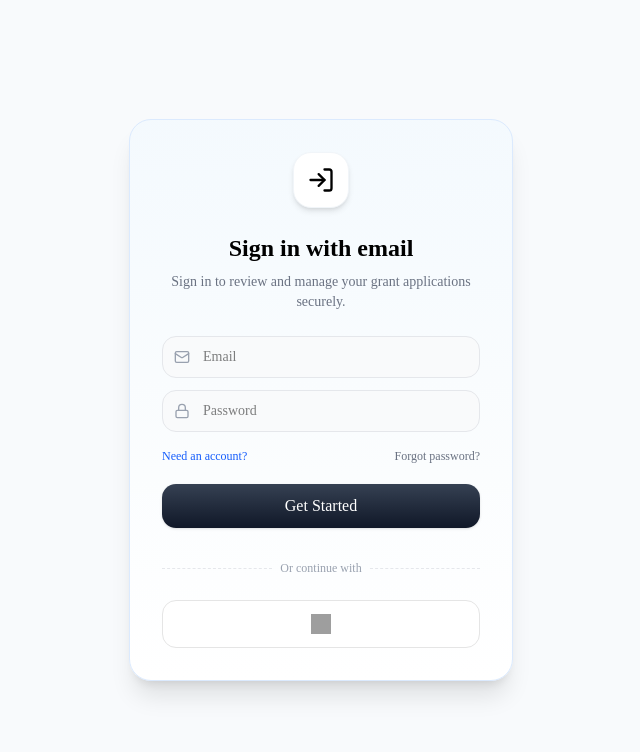
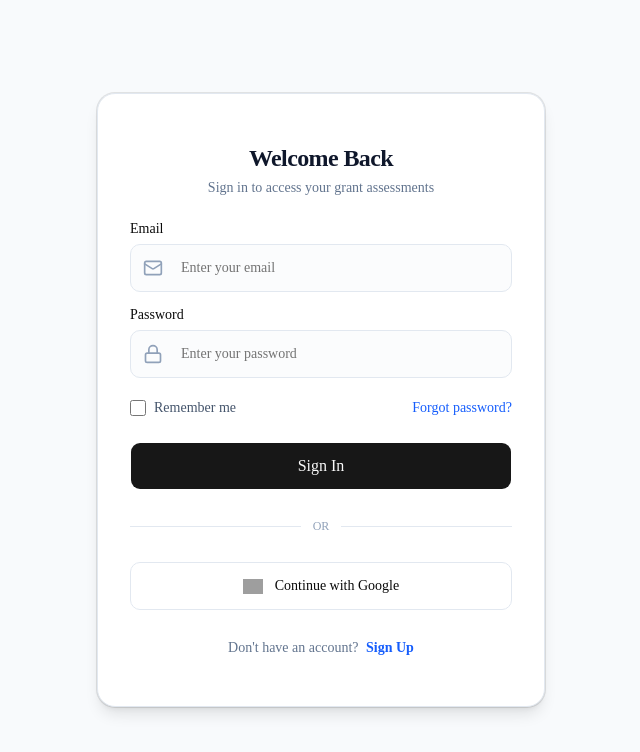
Before and after one commit to prakharsingh-74/Aggroso-Assg, a Next.js app: page /login in a window 1280 px wide. Shown: the top 752 px of the page, without its empty margins (319-959 px from the left). Built offline with nearby package versions, Linux system fonts and the light colour scheme; grey boxes are pictures that could not be loaded.

Commit message:
refactore login page

```diff
--- a/src/app/login/page.tsx
+++ b/src/app/login/page.tsx
@@ -1,16 +1,22 @@
 'use client';
 
 import { useState } from 'react';
+import Image from 'next/image';
 import { signIn, signUp, signInWithGoogle } from './actions';
-import { LogIn, Lock, Mail, AlertCircle, CheckCircle2, User } from 'lucide-react';
+import { Button } from '@/components/ui/button';
+import { Input } from '@/components/ui/input';
+import { Label } from '@/components/ui/label';
+import { Checkbox } from '@/components/ui/checkbox';
+import { Card, CardContent } from '@/components/ui/card';
+import { Mail, Lock, AlertCircle, CheckCircle2, Loader2 } from 'lucide-react';
 
-export default function AuthPage() {
+export default function SignInForm() {
   const [error, setError] = useState<string | null>(null);
   const [success, setSuccess] = useState<string | null>(null);
   const [loading, setLoading] = useState(false);
   const [isLogin, setIsLogin] = useState(true);
 
-  async function onSubmit(event: React.FormEvent<HTMLFormElement>, action: typeof signIn | typeof signUp | typeof signInWithGoogle) {
+  async function handlePasswordSubmit(event: React.FormEvent<HTMLFormElement>) {
     event.preventDefault();
     setLoading(true);
     setError(null);
@@ -18,6 +24,7 @@ export default function AuthPage() {
 
     const formData = new FormData(event.currentTarget);
     try {
+      const action = isLogin ? signIn : signUp;
       const result = await action(formData);
       if (result && 'error' in result && result.error) {
         setError(result.error as string);
@@ -34,118 +41,155 @@ export default function AuthPage() {
     }
   }
 
+  async function handleGoogleSubmit(event: React.FormEvent<HTMLFormElement>) {
+    event.preventDefault();
+    setLoading(true);
+    setError(null);
+    try {
+      const result = await signInWithGoogle();
+      if (result && 'error' in result && result.error) {
+        setError(result.error as string);
+      }
+    } catch (err: any) {
+      if (err.message === 'NEXT_REDIRECT') {
+        throw err;
+      }
+      setError(err.message || 'An unexpected error occurred');
+    } finally {
+      setLoading(false);
+    }
+  }
+
   return (
-    <div className="min-h-screen w-full flex items-center justify-center bg-slate-50 p-4 z-1">
-      <div className="w-full max-w-sm bg-gradient-to-b from-sky-50/50 to-white rounded-3xl shadow-xl p-8 flex flex-col items-center border border-blue-100 text-black">
-        <div className="flex items-center justify-center w-14 h-14 rounded-2xl bg-white mb-6 shadow-md border border-slate-100">
-          <LogIn className="w-7 h-7 text-black" />
+    <div className="min-h-screen w-full flex items-center justify-center bg-slate-50 p-4">
+      <Card className="w-full max-w-md rounded-2xl shadow-lg border border-slate-200 bg-white">
+        <CardContent className="p-8 flex flex-col gap-6">
+          <div className="text-center space-y-1">
+            <h1 className="text-2xl font-bold tracking-tight text-slate-900">
+              {isLogin ? 'Welcome Back' : 'Create Account'}
+            </h1>
+            <p className="text-sm text-slate-500">
+              {isLogin ? 'Sign in to access your grant assessments' : 'Register to get started with Aggroso'}
+            </p>
           </div>
-        <h2 className="text-2xl font-semibold mb-2 text-center">
-          {isLogin ? "Sign in with email" : "Create an account"}
-        </h2>
-        <p className="text-gray-500 text-sm mb-6 text-center">
-          {isLogin
-            ? "Sign in to review and manage your grant applications securely."
-            : "Register a new account to start reviewing applications."}
-        </p>
 
           {error && (
-          <div className="w-full mb-4 p-3 rounded-xl bg-red-50 text-red-800 text-sm flex items-start gap-2 border border-red-100">
-            <AlertCircle className="h-4 w-4 mt-0.5 shrink-0" />
+            <div className="w-full p-3 rounded-xl bg-red-50 text-red-800 text-sm flex items-start gap-2 border border-red-100">
+              <AlertCircle className="h-4 w-4 mt-0.5 shrink-0 text-red-600" />
               <span>{error}</span>
             </div>
           )}
+
           {success && (
-          <div className="w-full mb-4 p-3 rounded-xl bg-emerald-50 text-emerald-800 text-sm flex items-start gap-2 border border-emerald-100">
-            <CheckCircle2 className="h-4 w-4 mt-0.5 shrink-0" />
+            <div className="w-full p-3 rounded-xl bg-emerald-50 text-emerald-800 text-sm flex items-start gap-2 border border-emerald-100">
+              <CheckCircle2 className="h-4 w-4 mt-0.5 shrink-0 text-emerald-600" />
               <span>{success}</span>
             </div>
           )}
 
-        <form className="w-full flex flex-col gap-3 mb-2" onSubmit={(e) => onSubmit(e, isLogin ? signIn : signUp)}>
-          {!isLogin && (
-            <div className="relative">
-              <span className="absolute left-3 top-1/2 -translate-y-1/2 text-gray-400">
-                <User className="w-4 h-4" />
-              </span>
-              <input
-                name="name"
-                placeholder="Full Name (Optional)"
-                type="text"
-                className="w-full pl-10 pr-3 py-2.5 rounded-xl border border-gray-200 focus:outline-none focus:ring-2 focus:ring-blue-200 bg-gray-50 text-black text-sm transition-all"
+          <form onSubmit={handlePasswordSubmit} className="flex flex-col gap-4">
+            {/* Email */}
+            <div className="flex flex-col gap-2">
+              <Label htmlFor="email">Email</Label>
+              <div className="flex items-center gap-2 border border-slate-200 rounded-lg px-3 h-12 focus-within:ring-2 focus-within:ring-blue-500 bg-slate-50/50">
+                <Mail className="h-5 w-5 text-slate-400 shrink-0" />
+                <Input
+                  id="email"
+                  name="email"
+                  type="email"
+                  required
+                  placeholder="Enter your email"
+                  className="border-0 shadow-none focus-visible:ring-0 bg-transparent text-sm"
                 />
               </div>
-          )}
+            </div>
 
-          <div className="relative">
-            <span className="absolute left-3 top-1/2 -translate-y-1/2 text-gray-400">
-              <Mail className="w-4 h-4" />
-            </span>
-            <input
-              name="email"
-              placeholder="Email"
-              type="email"
+            {/* Password */}
+            <div className="flex flex-col gap-2">
+              <Label htmlFor="password">Password</Label>
+              <div className="flex items-center gap-2 border border-slate-200 rounded-lg px-3 h-12 focus-within:ring-2 focus-within:ring-blue-500 bg-slate-50/50">
+                <Lock className="h-5 w-5 text-slate-400 shrink-0" />
+                <Input
+                  id="password"
+                  name="password"
+                  type="password"
                   required
-              className="w-full pl-10 pr-3 py-2.5 rounded-xl border border-gray-200 focus:outline-none focus:ring-2 focus:ring-blue-200 bg-gray-50 text-black text-sm transition-all"
+                  placeholder="Enter your password"
+                  className="border-0 shadow-none focus-visible:ring-0 bg-transparent text-sm"
                 />
               </div>
-
-          <div className="relative">
-            <span className="absolute left-3 top-1/2 -translate-y-1/2 text-gray-400">
-              <Lock className="w-4 h-4" />
-            </span>
-            <input
-              name="password"
-              placeholder="Password"
-              type="password"
-              required
-              className="w-full pl-10 pr-3 py-2.5 rounded-xl border border-gray-200 focus:outline-none focus:ring-2 focus:ring-blue-200 bg-gray-50 text-black text-sm transition-all"
-            />
             </div>
 
-          <div className="w-full flex justify-between items-center mt-1">
+            {/* Remember me & Forgot */}
+            <div className="flex items-center justify-between pt-1">
+              <div className="flex items-center space-x-2">
+                <Checkbox id="remember" />
+                <Label htmlFor="remember" className="text-sm font-normal text-slate-600 cursor-pointer">
+                  Remember me
+                </Label>
+              </div>
+              <button type="button" className="text-sm text-blue-600 hover:underline font-medium">
+                Forgot password?
+              </button>
+            </div>
+
+            {/* Submit */}
+            <Button type="submit" disabled={loading} className="w-full h-12 text-base font-medium rounded-lg mt-2">
+              {loading ? (
+                <span className="flex items-center gap-2">
+                  <Loader2 className="w-4 h-4 animate-spin" />
+                  Processing...
+                </span>
+              ) : isLogin ? (
+                'Sign In'
+              ) : (
+                'Sign Up'
+              )}
+            </Button>
+          </form>
+
+          {/* Divider */}
+          <div className="flex items-center w-full my-1">
+            <div className="flex-grow border-t border-slate-200"></div>
+            <span className="mx-3 text-xs text-slate-400 uppercase font-medium">Or</span>
+            <div className="flex-grow border-t border-slate-200"></div>
+          </div>
+
+          {/* Social login button (Google Only) */}
+          <form onSubmit={handleGoogleSubmit} className="w-full">
+            <Button
+              type="submit"
+              variant="outline"
+              disabled={loading}
+              className="w-full h-12 rounded-lg flex items-center justify-center gap-3 border-slate-200 hover:bg-slate-50 font-medium cursor-pointer"
+            >
+              <Image
+                src="https://cdn.21st.dev/assets/mirror/ba/ba9d249c43ce2f6a5beb69cd4db26ead682241b2b45d1b7d971a4dd70cdf4bc3.svg"
+                alt="Google"
+                width={20}
+                height={20}
+              />
+              Continue with Google
+            </Button>
+          </form>
+
+          {/* Signup toggle */}
+          <p className="text-center text-sm text-slate-500 mt-1">
+            {isLogin ? "Don't have an account?" : 'Already have an account?'}{' '}
             <button
               type="button"
-              onClick={() => setIsLogin(!isLogin)}
-              className="text-xs text-blue-600 hover:underline font-medium"
+              onClick={() => {
+                setIsLogin(!isLogin);
+                setError(null);
+                setSuccess(null);
+              }}
+              className="text-blue-600 font-semibold cursor-pointer hover:underline ml-1"
             >
-              {isLogin ? "Need an account?" : "Already have an account?"}
+              {isLogin ? 'Sign Up' : 'Sign In'}
             </button>
-
-            {isLogin && (
-              <button type="button" className="text-xs text-gray-500 hover:underline font-medium">
-                Forgot password?
-              </button>
-            )}
-          </div>
-
-          <button
-            type="submit"
-            disabled={loading}
-            className="w-full bg-gradient-to-b from-gray-700 to-gray-900 text-white font-medium py-2.5 rounded-xl shadow hover:brightness-105 cursor-pointer transition mb-4 mt-2 disabled:opacity-70 disabled:cursor-not-allowed"
-          >
-            {loading ? 'Processing...' : (isLogin ? 'Get Started' : 'Create Account')}
-          </button>
-        </form>
-
-        <div className="flex items-center w-full my-2">
-          <div className="flex-grow border-t border-dashed border-gray-200"></div>
-          <span className="mx-2 text-xs text-gray-400">Or continue with</span>
-          <div className="flex-grow border-t border-dashed border-gray-200"></div>
-        </div>
-
-        <div className="flex gap-3 w-full justify-center mt-4">
-          <form onSubmit={(e) => onSubmit(e, signInWithGoogle)} className="grow">
-            <button type="submit" className="flex items-center justify-center w-full h-12 rounded-xl border bg-white hover:bg-gray-50 transition">
-              <img
-                src="https://cdn.21st.dev/assets/mirror/38/38146bfd9eff6dbf0d74771f2e625c70d87d3770e0d080dbb6e50db1d5403f46.svg"
-                alt="Google"
-                className="w-5 h-5"
-              />
-            </button>
-          </form>
-        </div>
-      </div>
+          </p>
+        </CardContent>
+      </Card>
     </div>
   );
 }
--- /dev/null
+++ b/src/components/ui/checkbox.tsx
@@ -0,0 +1,25 @@
+'use client';
+
+import * as React from 'react';
+import { cn } from '@/lib/utils';
+
+export interface CheckboxProps extends React.InputHTMLAttributes<HTMLInputElement> {}
+
+const Checkbox = React.forwardRef<HTMLInputElement, CheckboxProps>(
+  ({ className, ...props }, ref) => {
+    return (
+      <input
+        type="checkbox"
+        className={cn(
+          'peer h-4 w-4 shrink-0 rounded-sm border border-slate-300 ring-offset-background focus-visible:outline-none focus-visible:ring-2 focus-visible:ring-ring focus-visible:ring-offset-2 disabled:cursor-not-allowed disabled:opacity-50 accent-blue-600 cursor-pointer',
+          className
+        )}
+        ref={ref}
+        {...props}
+      />
+    );
+  }
+);
+Checkbox.displayName = 'Checkbox';
+
+export { Checkbox };
```
Lines whose indentation alone changed are shown as unchanged.
